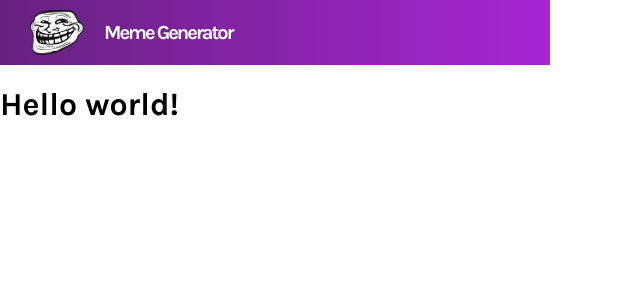
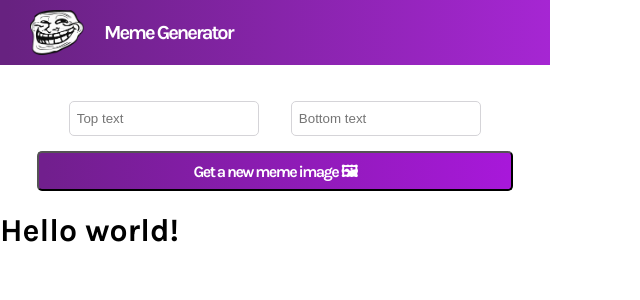
Before and after one commit to Rolzix/Meme-generator, a React (Vite) app: page / in a window 1280 px wide. Shown: the top 300 px of the page, without its empty margins (0-640 px from the left). Built offline with nearby package versions, Linux system fonts and the light colour scheme.

Commit message:
Input fields and button added

```diff
--- a/src/App.css
+++ b/src/App.css
@@ -5,6 +5,8 @@
 body {
   font-family: "Karla", sans-serif;
   margin: 0;
+  width: 550px;
+  height: 550px;
 }
 
 .nav--main {
@@ -40,3 +42,40 @@ body {
 
   color: #ffffff;
 }
+
+.inputForm {
+  display: flex;
+  flex-wrap: wrap;
+  justify-content: space-evenly;
+  margin: 0px 37px;
+}
+
+.upperInput,
+.lowerInput {
+  border: 1px solid #d5d4d8;
+  width: 40%;
+  height: 35px;
+  margin-top: 36px;
+  margin-bottom: 15px;
+  gap: 17px;
+  border-radius: 5px;
+  text-indent: 5px;
+}
+
+.newImage {
+  width: 100%;
+  height: 40px;
+  background: linear-gradient(90.41deg, #711f8d 1.14%, #a818da 100%);
+  border-radius: 5px;
+  font-family: "Karla";
+  font-style: normal;
+  font-weight: 700;
+  font-size: 16px;
+  line-height: 19px;
+
+  text-align: center;
+  letter-spacing: -0.1em;
+
+  color: #ffffff;
+  cursor: pointer;
+}
--- a/src/App.jsx
+++ b/src/App.jsx
@@ -1,5 +1,6 @@
 import React from "react";
 import Header from "./components/Header";
+import Meme from "./components/Meme";
 import "./App.css";
 
 /**
@@ -9,6 +10,7 @@ export default function App() {
   return (
     <div>
       <Header />
+      <Meme />
       <h1>Hello world!</h1>
     </div>
   );
--- /dev/null
+++ b/src/components/Meme.jsx
@@ -0,0 +1,15 @@
+import React from "react";
+
+export default function Meme() {
+  return (
+    <main>
+      <form className="inputForm">
+        <input className="upperInput" type="text" placeholder="Top text" />
+        <input className="lowerInput" type="text" placeholder="Bottom text" />
+        <button className="newImage">
+          Get a new meme image 🖼<img></img>
+        </button>
+      </form>
+    </main>
+  );
+}
```
